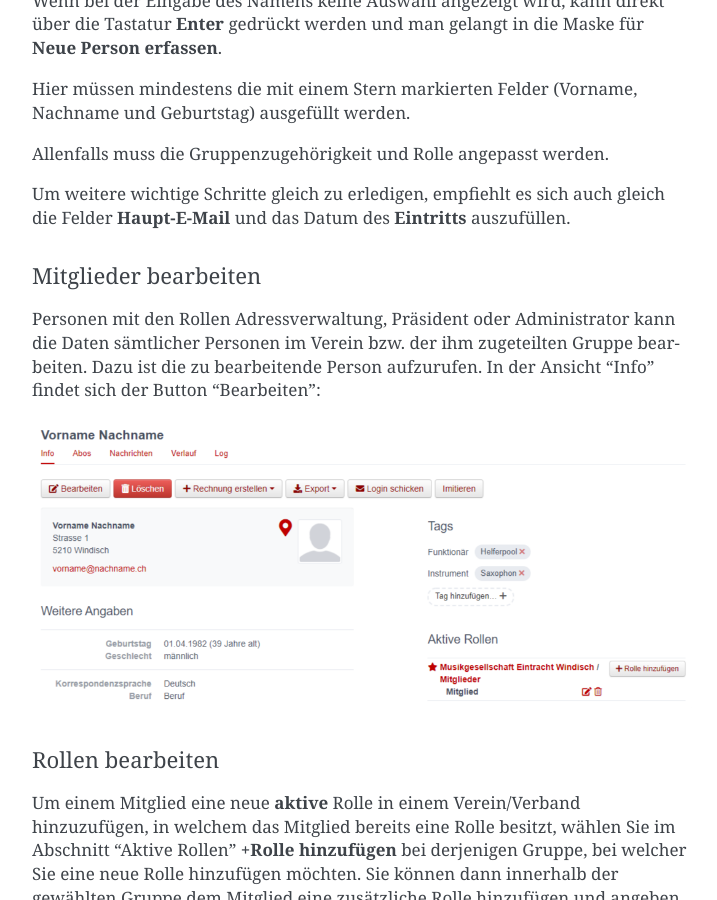
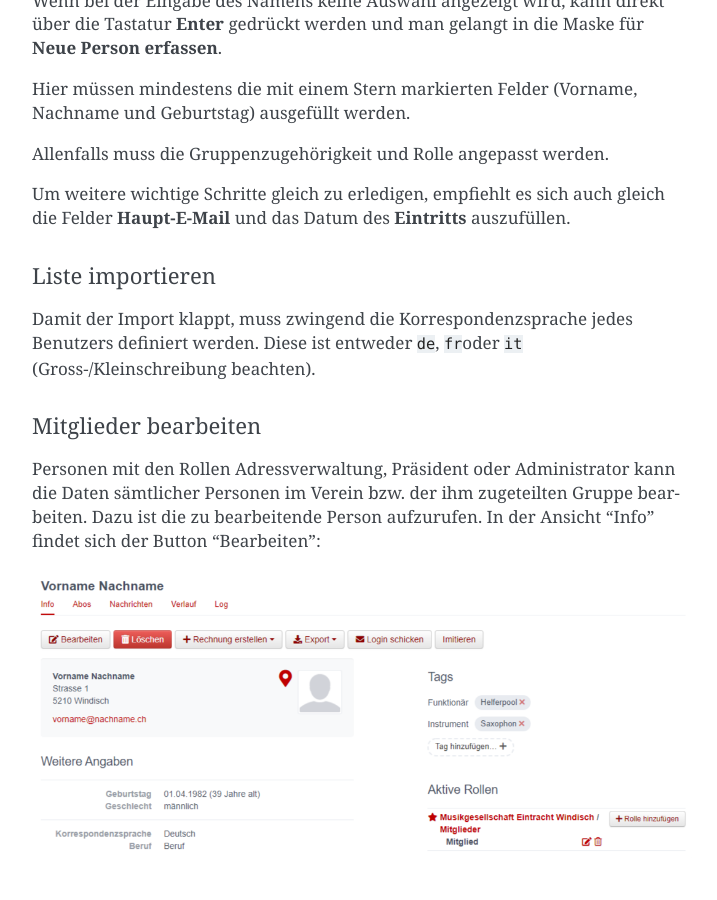
Before and after one commit to windband/hitobito-manual-de, a Sphinx documentation site: the page built from docs/verein.md, in a window 1280 px wide and 900 px high, scrolled down 2641 px. Shown: the whole window, without its empty margins (388-1105 px from the left). Built offline with Sphinx 7.4.7, drawn with Linux system fonts in a browser that asks for light colours.

Commit message:
Update verein.md

```diff
--- a/docs/verein.md
+++ b/docs/verein.md
@@ -56,6 +56,11 @@ Allenfalls muss die Gruppenzugehörigkeit und Rolle angepasst werden.
 Um weitere wichtige Schritte gleich zu erledigen, empfiehlt es sich auch
 gleich die Felder **Haupt-E-Mail** und das Datum des **Eintritts**
 auszufüllen.
+
+#### Liste importieren
+
+Damit der Import klappt, muss zwingend die Korrespondenzsprache jedes Benutzers
+definiert werden. Diese ist entweder `de`, `fr`oder `it` (Gross-/Kleinschreibung beachten).
 
 #### Mitglieder bearbeiten
 
```
